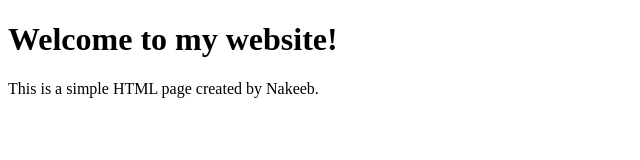
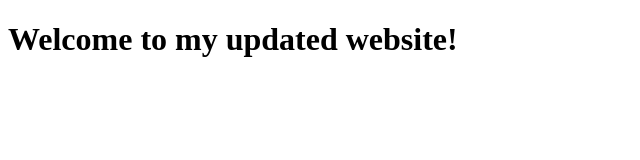
Before and after one commit to nakeeb-dev/my-website, a plain HTML site: page index.html in a window 1280 px wide. Shown: the whole page, without its empty margins (0-640 px from the left). Drawn offline with Linux system fonts and the light colour scheme.

Commit message:
Saved changes

```diff
--- a/index.html
+++ b/index.html
@@ -9,8 +9,7 @@
 
 <body>
 <div class="container">
-    <h1>Welcome to my website!</h1>
-    <p>This is a simple HTML page created by Nakeeb.</p>
+    <h1>Welcome to my updated website!</h1>
 
 </div>
 </body>
```
